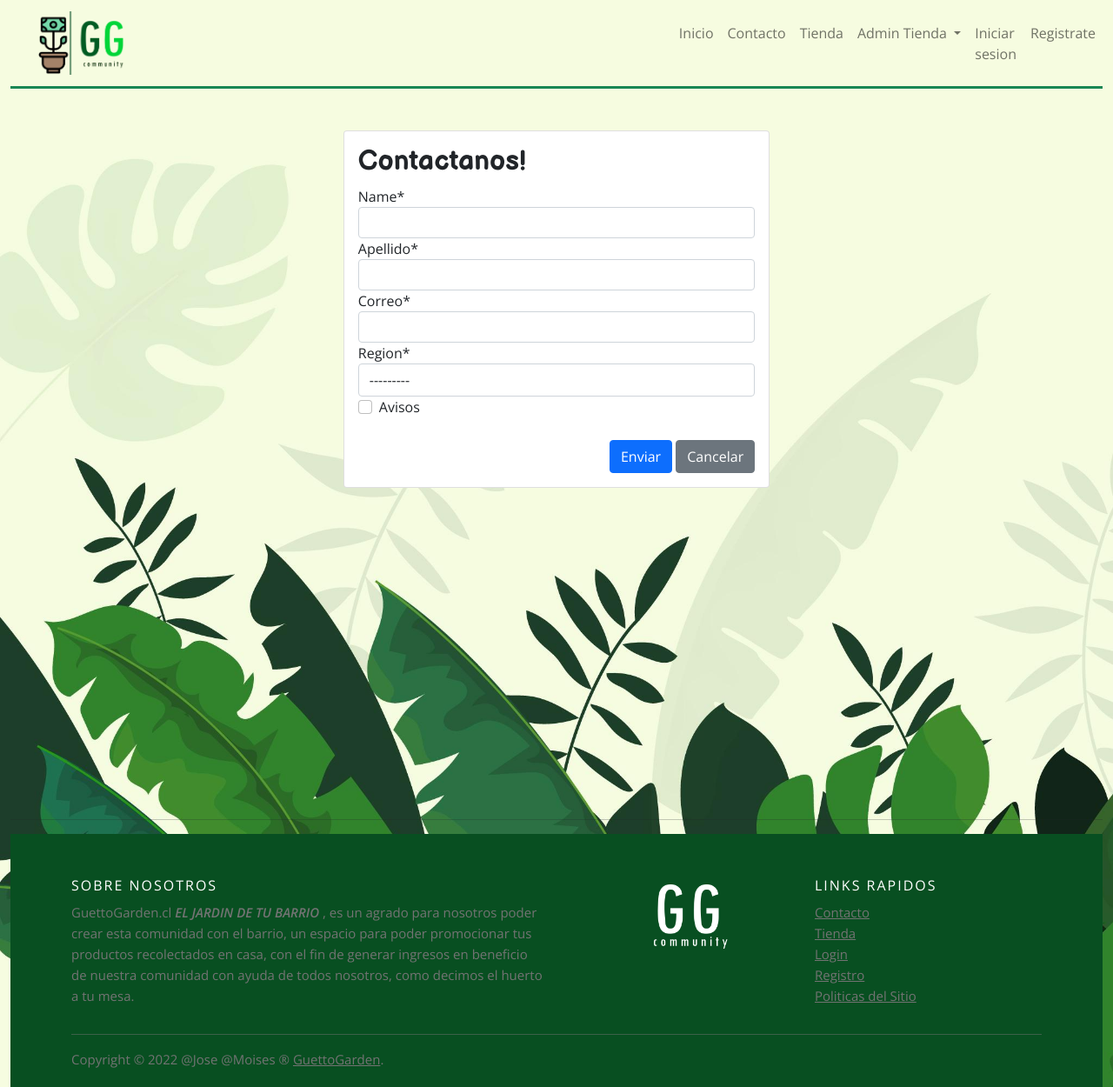
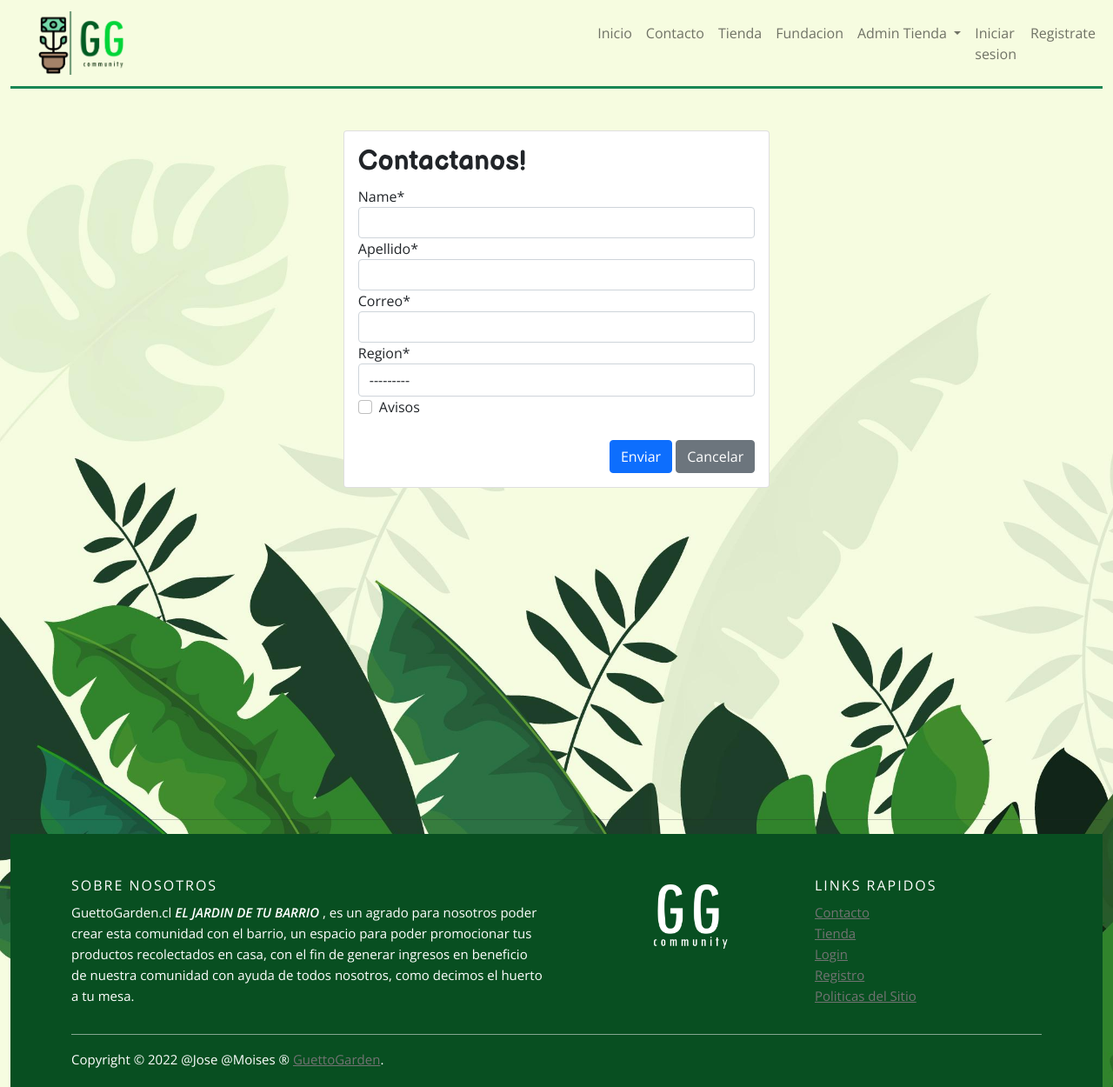
Before and after one commit to Deevcode/G_G_Django, a Django app: page /home/contacto/ in a window 1280 px wide. Shown: the whole page at 87% size. Run offline with Django 4.2, Linux system fonts and the light colour scheme; parts of the project's set-up code (start-up, migrations or seed data) failed here and were passed over; some libraries are stand-ins or nearby versions.

Commit message:
subiendo modificaciones en home.html y en {fundacion.html - (views.py y urls.py)}

```diff
--- a/Tienda/Jordaan23/app/static/app/css/footer.css
+++ b/Tienda/Jordaan23/app/static/app/css/footer.css
@@ -4,7 +4,7 @@
   padding:45px 0 20px;
   font-size:15px;
   line-height:24px;
-  color:#737373;
+  color:#ffffff;
 }
 .site-footer hr
 {
--- a/Tienda/Jordaan23/app/templates/app/base.html
+++ b/Tienda/Jordaan23/app/templates/app/base.html
@@ -41,11 +41,11 @@
                         <li class="nav-item" >
                             <a class="nav-link" href="{% url 'tienda' %}"> Tienda </a>
                         </li>
-                        <!--
+
                         <li class="nav-item" >
-                            <a class="nav-link" href="{% url 'galeria' %}"> Galeria </a>
+                            <a class="nav-link" href="{% url 'fundacion' %}"> Fundacion </a>
                         </li>
-                        -->
+
                         <li class="nav-item dropdown">
                             <a class="nav-link dropdown-toggle" href="#" role="button" data-bs-toggle="dropdown">
                             Admin Tienda
--- a/Tienda/Jordaan23/app/urls.py
+++ b/Tienda/Jordaan23/app/urls.py
@@ -1,5 +1,5 @@
 from django.urls import path, include
-from .views import CategoriaList, extra_page, galeria, home , contacto , agregar_producto, listar_producto, modificar_producto, eliminar_producto, registro, politicas , ProductoViewset, CategoriaViewset
+from .views import CategoriaList, extra_page, fundacion, home , contacto , agregar_producto, listar_producto, modificar_producto, eliminar_producto, registro, politicas , ProductoViewset, CategoriaViewset
 from rest_framework import routers
 from . import views
 
@@ -11,7 +11,7 @@ router.register('categoria', CategoriaViewset)
 
 urlpatterns = [
     path('', home,name="home"),
-    path('galeria/', galeria,name="galeria"),
+    path('fundacion/', fundacion,name="fundacion"),
     path('contacto/', contacto,name="contacto"),
     path('agregar-producto/', agregar_producto,name="agregar_producto"),
     path('listar-producto/', listar_producto, name="listar_producto"),
--- a/Tienda/Jordaan23/app/views.py
+++ b/Tienda/Jordaan23/app/views.py
@@ -111,9 +111,10 @@ class ProductoViewset(viewsets.ModelViewSet):
 def home (request):
     return render(request, 'app/home.html')
 
+@login_required
 # VISTA DE GALERIA HTML #
-def galeria(request):
-    return render(request, 'app/galeria.html')
+def fundacion(request):
+    return render(request, 'app/fundacion.html')
 
 @login_required
 # VISTA DE TIENDA #
```
Also changed, not shown: Tienda/Jordaan23/app/templates/app/fundacion.html (added, +19 -0 lines), Tienda/Jordaan23/app/templates/app/home.html (+20 -0 lines), Tienda/Jordaan23/app/static/app/img/tienda/help.png (added).
